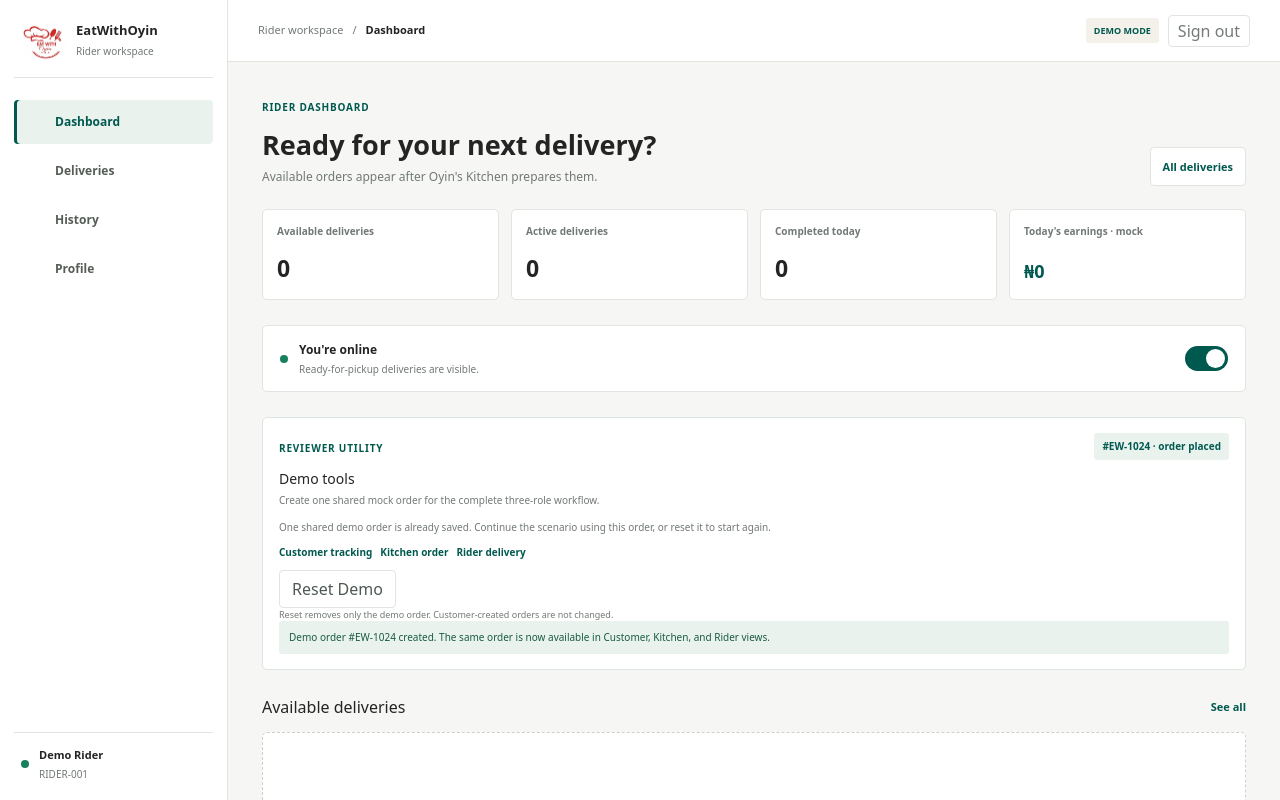
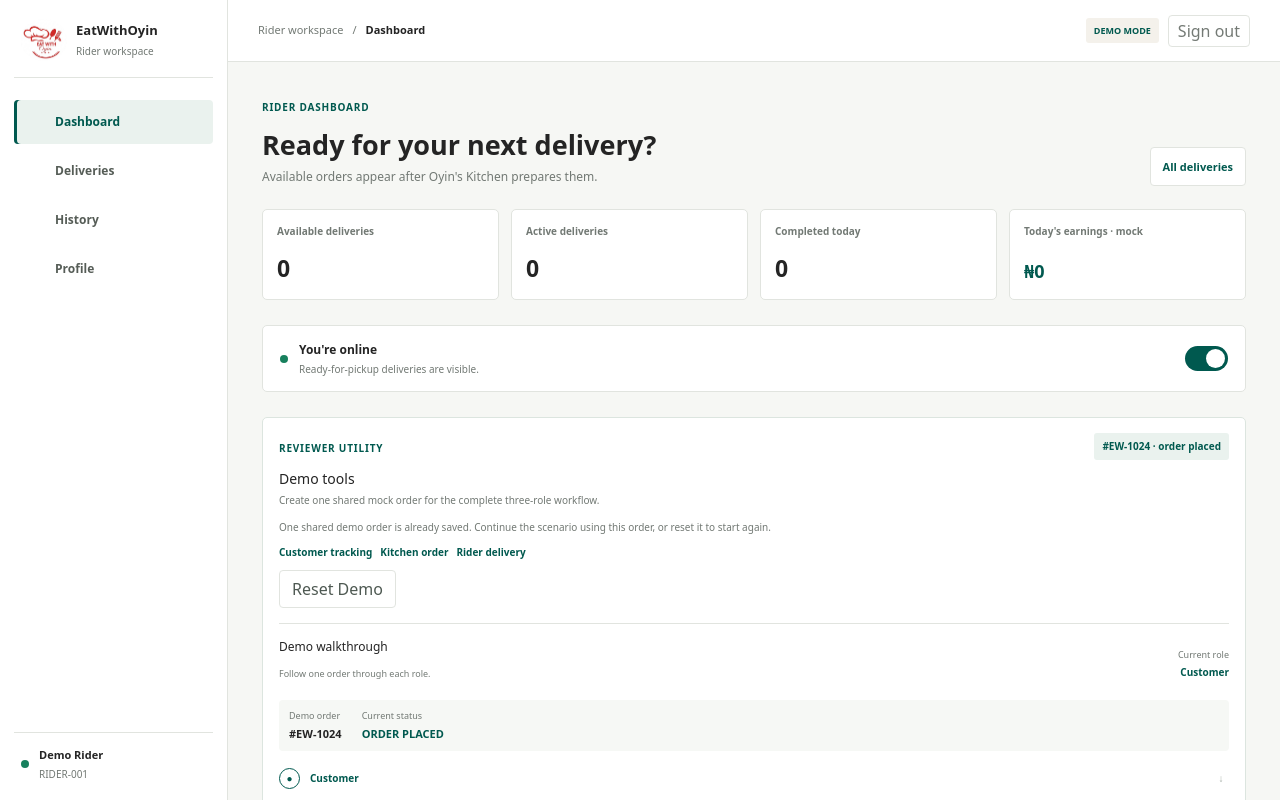
Before and after one commit to Gemcreation/eatwithoyin, a React (Vite) app: page /rider in a window 1280 px wide. Both pictures are taken after a click on the button "Create Demo Order". Shown: the top 800 px of the page. Built offline with nearby package versions, Linux system fonts and the light colour scheme; some icons are missing.

Commit message:
dashboard on the ride worked on

```diff
--- a/src/Rider.css
+++ b/src/Rider.css
@@ -465,6 +465,179 @@
 .rider-demo-feedback.is-success { background: #eaf2ee; color: #195b45; }
 .rider-demo-feedback.is-info { background: #edf1f6; color: #405c82; }
 .rider-demo-feedback.is-error { background: #f8eae7; color: #923d32; }
+
+.rider-demo-walkthrough {
+  margin-top: 15px;
+  padding-top: 14px;
+  border-top: 1px solid var(--rider-line);
+}
+
+.rider-demo-walkthrough-header,
+.rider-demo-current-role,
+.rider-demo-status-line {
+  display: flex;
+  align-items: center;
+  justify-content: space-between;
+  gap: 12px;
+}
+
+.rider-demo-walkthrough-header h3 {
+  margin: 0 0 3px;
+  font-size: 12px;
+}
+
+.rider-demo-walkthrough-header p {
+  margin: 0;
+  color: var(--rider-muted);
+  font-size: 9px;
+}
+
+.rider-demo-current-role {
+  flex-direction: column;
+  align-items: flex-end;
+  gap: 3px;
+  color: var(--rider-muted);
+  font-size: 9px;
+  white-space: nowrap;
+}
+
+.rider-demo-current-role strong {
+  color: var(--rider-green);
+  font-size: 10px;
+}
+
+.rider-demo-status-line {
+  justify-content: flex-start;
+  flex-wrap: wrap;
+  gap: 20px;
+  margin-top: 11px;
+  padding: 9px 10px;
+  border-radius: 4px;
+  background: #f6f8f5;
+}
+
+.rider-demo-status-line > div {
+  display: flex;
+  flex-direction: column;
+  gap: 3px;
+}
+
+.rider-demo-status-line small {
+  color: var(--rider-muted);
+  font-size: 9px;
+}
+
+.rider-demo-status-line strong {
+  color: var(--rider-ink);
+  font-size: 11px;
+}
+
+.rider-demo-status-line .rider-demo-status-text {
+  color: var(--rider-green);
+  text-transform: capitalize;
+}
+
+.rider-demo-steps {
+  display: flex;
+  flex-direction: column;
+  gap: 2px;
+  margin: 11px 0;
+  padding: 0;
+  list-style: none;
+}
+
+.rider-demo-step {
+  display: grid;
+  grid-template-columns: 23px minmax(0, 1fr) 16px;
+  align-items: center;
+  gap: 8px;
+  min-height: 33px;
+  color: #818782;
+  font-size: 10px;
+}
+
+.rider-demo-step-marker {
+  display: grid;
+  place-items: center;
+  width: 21px;
+  height: 21px;
+  border: 1px solid #d7ddd8;
+  border-radius: 50%;
+  background: #fff;
+  color: #8a918b;
+  font-size: 10px;
+}
+
+.rider-demo-step a {
+  width: fit-content;
+  color: inherit;
+  font-weight: 600;
+  text-decoration: none;
+}
+
+.rider-demo-step a:hover {
+  text-decoration: underline;
+}
+
+.rider-demo-step.is-complete {
+  color: #4a6655;
+}
+
+.rider-demo-step.is-complete .rider-demo-step-marker {
+  border-color: var(--rider-green);
+  background: var(--rider-green);
+  color: #fff;
+}
+
+.rider-demo-step.is-active {
+  color: var(--rider-green);
+  font-weight: 700;
+}
+
+.rider-demo-step.is-active .rider-demo-step-marker {
+  border-color: var(--rider-green);
+  color: var(--rider-green);
+}
+
+.rider-demo-step-arrow {
+  color: #a0aaa2;
+  text-align: center;
+}
+
+.rider-demo-complete-message,
+.rider-demo-cancelled-message {
+  margin: 9px 0 0;
+  padding: 9px 10px;
+  border-radius: 3px;
+  background: #eaf2ee;
+  color: #195b45;
+  font-size: 10px;
+  line-height: 1.5;
+}
+
+.rider-demo-cancelled-message {
+  background: #f8eae7;
+  color: #923d32;
+}
+
+.rider-demo-walkthrough-empty {
+  margin-top: 10px;
+  padding: 11px;
+  border: 1px dashed #d1d9d2;
+  border-radius: 4px;
+  background: #fbfcfa;
+}
+
+.rider-demo-walkthrough-empty strong {
+  font-size: 10px;
+}
+
+.rider-demo-walkthrough-empty p {
+  margin: 4px 0 0;
+  color: var(--rider-muted);
+  font-size: 9px;
+  line-height: 1.5;
+}
 
 .rider-availability-copy {
   display: flex;
--- a/src/components/ordering/OrderTimeline.tsx
+++ b/src/components/ordering/OrderTimeline.tsx
@@ -26,6 +26,7 @@ const OrderTimeline = ({ status }: OrderTimelineProps) => {
     )
   }
 
+  const riderIsAssigned = ['RIDER_ASSIGNED', 'PICKED_UP', 'OUT_FOR_DELIVERY', 'DELIVERED'].includes(status)
   const activeIndex = milestones.findIndex((milestone) => milestone.status === status)
 
   return (
@@ -44,7 +45,7 @@ const OrderTimeline = ({ status }: OrderTimelineProps) => {
           )
         })}
       </ol>
-      <p className="prototype-note">Prototype status only. Progress updates are not live, and no rider has been assigned.</p>
+      <p className="prototype-note">{riderIsAssigned ? 'Rider assignment and delivery progress are simulated locally; location updates are not live.' : 'Prototype status only. Progress updates are not live, and no rider has been assigned.'}</p>
     </section>
   )
 }
--- a/src/components/rider/DemoScenarioTools.tsx
+++ b/src/components/rider/DemoScenarioTools.tsx
@@ -3,11 +3,27 @@ import { Link } from 'react-router-dom'
 import { useDispatch, useSelector } from 'react-redux'
 import type { AppDispatch, RootState } from '../../app/store'
 import { resetDemoOrders, saveDemoOrder } from '../../features/ordering/orderingSlice'
+import type { OrderStatus } from '../../features/ordering/types'
 import { buildDemoOrder, findDemoOrder } from '../../features/rider/demoScenario'
 
 interface Feedback {
   kind: 'success' | 'error' | 'info'
   message: string
+}
+
+const walkthroughSteps = ['Customer', 'Kitchen', 'Rider', 'Customer'] as const
+
+const getActiveStep = (status: OrderStatus) => {
+  if (status === 'ORDER_PLACED') return 0
+  if (status === 'CONFIRMED' || status === 'PREPARING' || status === 'CANCELLED') return 1
+  if (status === 'DELIVERED') return 3
+  return 2
+}
+
+const getStepPath = (role: typeof walkthroughSteps[number], orderId: string) => {
+  if (role === 'Kitchen') return `/kitchen/orders/${orderId}`
+  if (role === 'Rider') return `/rider/deliveries/${orderId}`
+  return `/order/${orderId}`
 }
 
 const DemoScenarioTools = () => {
@@ -84,6 +100,40 @@ const DemoScenarioTools = () => {
         </div>
       )}
 
+      <section className="rider-demo-walkthrough" aria-labelledby="rider-walkthrough-heading">
+        <header className="rider-demo-walkthrough-header">
+          <div><h3 id="rider-walkthrough-heading">Demo walkthrough</h3><p>Follow one order through each role.</p></div>
+          {demoOrder && <span className="rider-demo-current-role">Current role <strong>{demoOrder.status === 'DELIVERED' ? 'Customer · complete' : walkthroughSteps[getActiveStep(demoOrder.status)]}</strong></span>}
+        </header>
+
+        {demoOrder ? (
+          <>
+            <div className="rider-demo-status-line">
+              <div><small>Demo order</small><strong>#{demoOrder.id}</strong></div>
+              <div><small>Current status</small><strong className="rider-demo-status-text">{demoOrder.status.replaceAll('_', ' ')}</strong></div>
+            </div>
+            <ol className="rider-demo-steps" aria-label="Demo order lifecycle">
+              {walkthroughSteps.map((role, index) => {
+                const activeStep = getActiveStep(demoOrder.status)
+                const complete = demoOrder.status === 'DELIVERED' || index < activeStep
+                const active = demoOrder.status !== 'DELIVERED' && index === activeStep
+                return (
+                  <li key={`${role}-${index}`} className={`rider-demo-step ${complete ? 'is-complete' : ''} ${active ? 'is-active' : ''}`}>
+                    <span className="rider-demo-step-marker" aria-hidden="true">{complete ? '✓' : active ? '●' : '○'}</span>
+                    <Link to={getStepPath(role, demoOrder.id)}>{role}</Link>
+                    {index < walkthroughSteps.length - 1 && <span className="rider-demo-step-arrow" aria-hidden="true">↓</span>}
+                  </li>
+                )
+              })}
+            </ol>
+            {demoOrder.status === 'DELIVERED' && <p className="rider-demo-complete-message">Demo complete. The order was delivered; open Customer to verify its final status.</p>}
+            {demoOrder.status === 'CANCELLED' && <p className="rider-demo-cancelled-message">This demo order was cancelled in Kitchen and cannot continue to Rider.</p>}
+          </>
+        ) : (
+          <div className="rider-demo-walkthrough-empty"><strong>No active demo order.</strong><p>Create a demo order above to preview Customer → Kitchen → Rider → Customer.</p></div>
+        )}
+      </section>
+
       <p className="rider-demo-reset-note">Reset removes only the demo order. Customer-created orders are not changed.</p>
       {feedback && <p className={`rider-demo-feedback is-${feedback.kind}`} role={feedback.kind === 'error' ? 'alert' : 'status'}>{feedback.message}</p>}
     </section>
```
